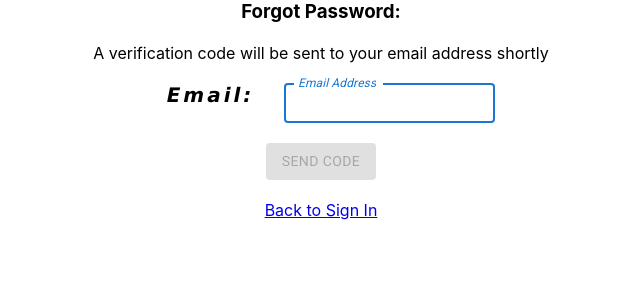
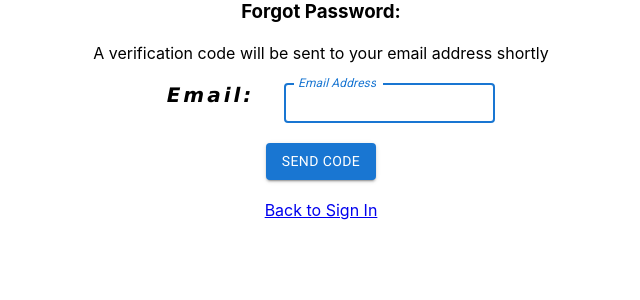
Before and after one commit to techsellence-dev/react-final-form, a React (Create React App) app: page /forgotpassword in a window 1280 px wide. Shown: the top 300 px of the page, without its empty margins (319-959 px from the left). Built offline with nearby package versions, Linux system fonts and the light colour scheme.

Commit message:
Update ForgotPassword.js

```diff
--- a/src/ForgotPassword.js
+++ b/src/ForgotPassword.js
@@ -82,7 +82,7 @@ function FormButton() {
 
 
                         <Button id='btn'
-                            disabled={submitting || pristine}
+                            disabled={submitting}
                             variant="contained"
                             onClick={sub}
                             type="submit"
```
